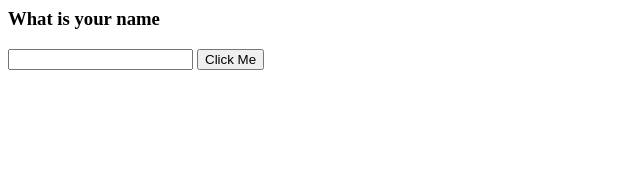
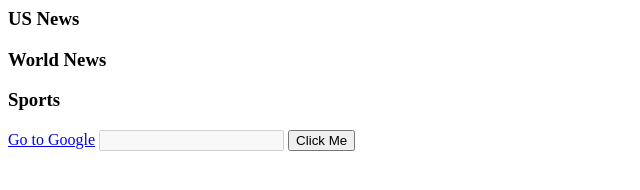
Before and after one commit to ashokpatidar/greetingApp, a plain HTML site: page index.html in a window 1280 px wide. Shown: the whole page, without its empty margins (0-640 px from the left). Drawn offline with Linux system fonts and the light colour scheme.

```diff
--- a/index.html
+++ b/index.html
@@ -1,10 +1,13 @@
 <html>
     <head></head>
     <body>
-        <main>
-            <h3>What is your name</h3>
-            <input type="text">
+        <h3>
+            <h3>US News</h3>
+            <h3 class='world'>World News</h3>
+            <h3 class='sports'>Sports</h3>
+            <a href="https://google.com">Go to Google</a>
+            <input disabled type="text">
             <button>Click Me</button>
-        </main>
+        </h3>
     </body>
 </html>
```
